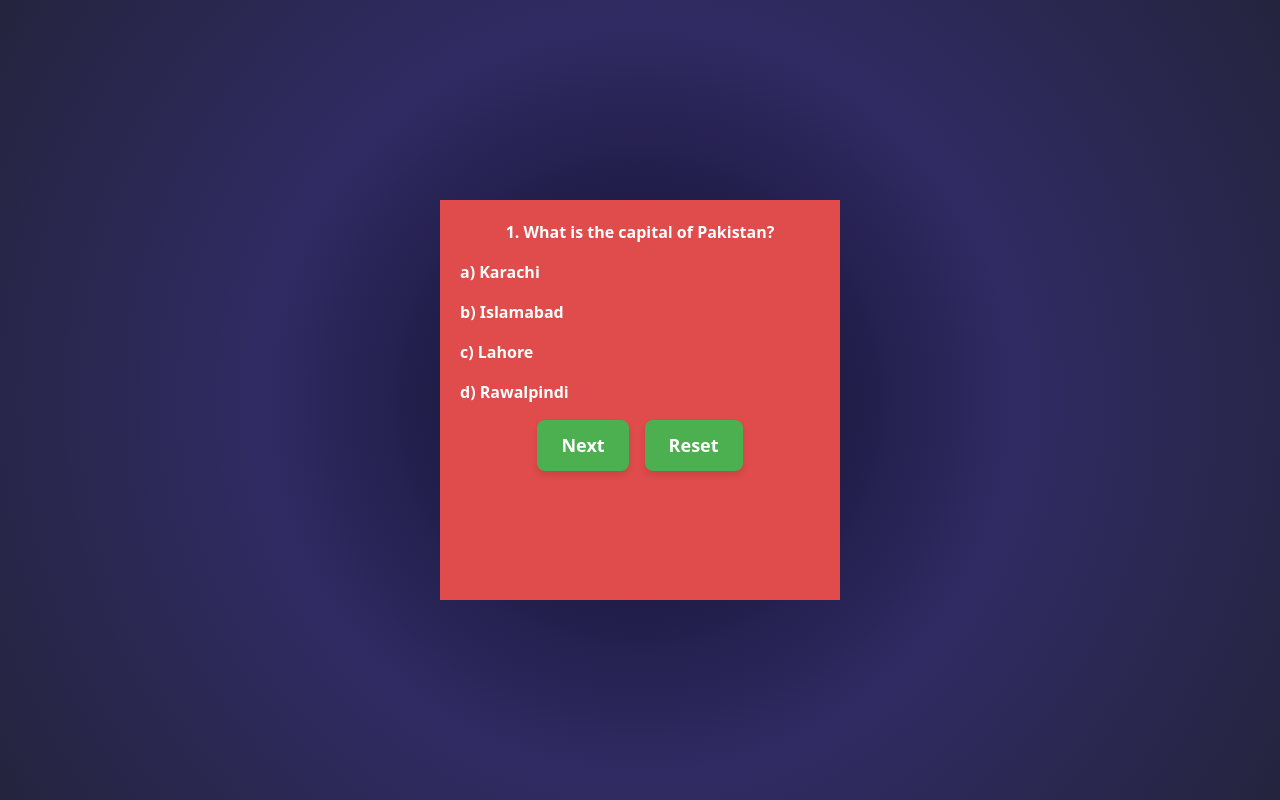
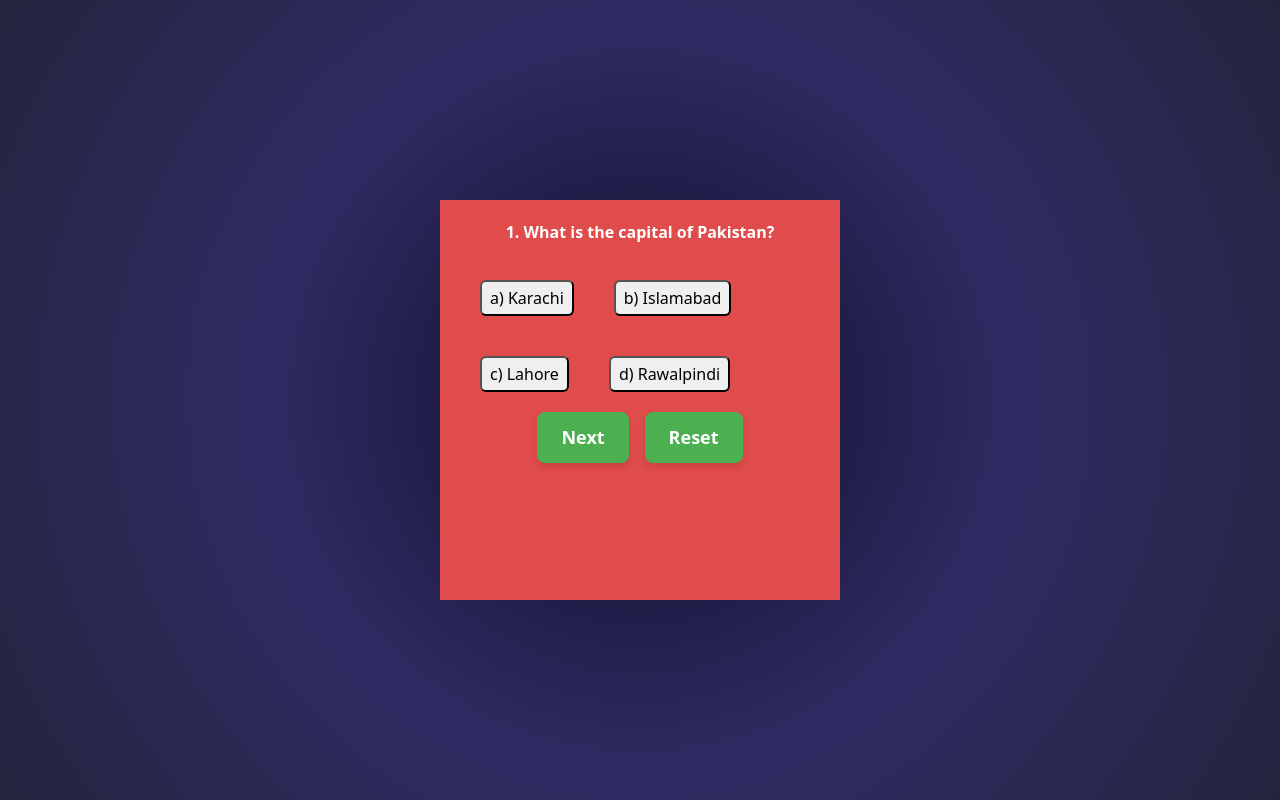
Before and after one commit to ghulamali17/quiz-website-smit-project, a plain HTML site: page quiz.html in a window 1280 px wide. Drawn offline with nearby package versions, Linux system fonts and the light colour scheme.

Commit message:
Added logic to validate answers and increment score

```diff
--- a/app.js
+++ b/app.js
@@ -2,7 +2,7 @@ let data = [
   {
     question: "What is the capital of Pakistan?",
     options: ["a) Karachi", "b) Islamabad", "c) Lahore", "d) Rawalpindi"],
-    answer: "b",
+    answer: "b) Islamabad",
   },
   {
     question: "Who is the founder of Pakistan?",
@@ -12,17 +12,17 @@ let data = [
       "c) Muhammad Ali Jinnah",
       "d) Sir Syed Ahmed Khan",
     ],
-    answer: "c",
+    answer: "c) Muhammad Ali Jinnah",
   },
   {
     question: "What is the national language of Pakistan?",
     options: ["a) Punjabi", "b) Urdu", "c) Sindhi", "d) Pashto"],
-    answer: "b",
+    answer: "b) Urdu",
   },
   {
     question: "Which is the national animal of Pakistan?",
     options: ["a) Markhor", "b) Snow Leopard", "c) Bengal Tiger", "d) Lion"],
-    answer: "a",
+    answer: "a) Markhor",
   },
   {
     question: "Which is the largest province of Pakistan by area?",
@@ -32,42 +32,42 @@ let data = [
       "c) Balochistan",
       "d) Khyber Pakhtunkhwa",
     ],
-    answer: "c",
+    answer: "c) Balochistan",
   },
   {
     question: "Which river is called the lifeline of Pakistan?",
     options: ["a) Ravi", "b) Chenab", "c) Indus", "d) Jhelum"],
-    answer: "c",
+    answer: "c) Indus",
   },
   {
     question: "What is the national sport of Pakistan?",
     options: ["a) Cricket", "b) Hockey", "c) Football", "d) Squash"],
-    answer: "b",
+    answer: "b) Hockey",
   },
   {
     question: "Which city is known as the 'City of Lights' in Pakistan?",
     options: ["a) Karachi", "b) Lahore", "c) Islamabad", "d) Faisalabad"],
-    answer: "a",
+    answer: "a) Karachi",
   },
   {
     question: "What is the currency of Pakistan?",
     options: ["a) Rupee", "b) Dollar", "c) Pound", "d) Taka"],
-    answer: "a",
+    answer: "a) Rupee",
   },
   {
     question: "Which mountain range is home to K2 in Pakistan?",
     options: ["a) Himalayas", "b) Hindu Kush", "c) Karakoram", "d) Suleiman"],
-    answer: "c",
+    answer: "c) Karakoram",
   },
   {
     question: "Which year did Pakistan become an independent country?",
     options: ["a) 1945", "b) 1947", "c) 1948", "d) 1950"],
-    answer: "b",
+    answer: "b) 1947",
   },
   {
     question: "What is the national flower of Pakistan?",
     options: ["a) Jasmine", "b) Rose", "c) Sunflower", "d) Lotus"],
-    answer: "a",
+    answer: "a) Jasmine",
   },
   {
     question: "What is the national anthem of Pakistan called?",
@@ -77,12 +77,12 @@ let data = [
       "c) Watan Hamara",
       "d) Pak Sarzameen",
     ],
-    answer: "b",
+    answer: "b) Qaumi Tarana",
   },
   {
     question: "Which city is known as the 'Manchester of Pakistan'?",
     options: ["a) Faisalabad", "b) Karachi", "c) Lahore", "d) Sialkot"],
-    answer: "a",
+    answer: "a) Faisalabad",
   },
   {
     question: "Which desert is located in Pakistan?",
@@ -92,7 +92,7 @@ let data = [
       "c) Gobi Desert",
       "d) Kalahari Desert",
     ],
-    answer: "a",
+    answer: "a) Thar Desert",
   },
   {
     question: "Who was the first Prime Minister of Pakistan?",
@@ -102,7 +102,7 @@ let data = [
       "c) Ayub Khan",
       "d) Zulfikar Ali Bhutto",
     ],
-    answer: "b",
+    answer: "b) Liaquat Ali Khan",
   },
   {
     question: "Which sea is to the south of Pakistan?",
@@ -112,7 +112,7 @@ let data = [
       "c) Mediterranean Sea",
       "d) Caspian Sea",
     ],
-    answer: "a",
+    answer: "a) Arabian Sea",
   },
   {
     question: "What is the highest civilian award in Pakistan?",
@@ -122,50 +122,68 @@ let data = [
       "c) Sitara-e-Shujaat",
       "d) Hilal-e-Imtiaz",
     ],
-    answer: "b",
+    answer: "b) Nishan-e-Pakistan",
   },
   {
     question: "Which city is famous for its 'Badshahi Mosque'?",
     options: ["a) Lahore", "b) Karachi", "c) Islamabad", "d) Multan"],
-    answer: "a",
+    answer: "a) Lahore",
   },
   {
     question: "Which is the largest dam in Pakistan?",
     options: ["a) Mangla Dam", "b) Tarbela Dam", "c) Warsak Dam", "d) Hub Dam"],
-    answer: "b",
+    answer: "b) Tarbela Dam",
   },
 ];
 
 let main = document.querySelector(".main");
 let optionDiv = document.querySelector(".optionDiv");
 let questionEle = document.querySelector(".questionEle");
-let nextBtn=document.querySelector(".next-btn");
+let nextBtn = document.querySelector(".next-btn");
 
 let count = 0;
-
+let score = 0;
 function showQuestion() {
   const currQuestion = data[count];
   questionEle.innerHTML = `${count + 1}. ${currQuestion.question}`;
 
   optionDiv.innerHTML = "";
   for (let i = 0; i < currQuestion.options.length; i++) {
-    const option = document.createElement("p");
+    const option = document.createElement("button");
+    option.classList.add("question-btn");
     option.textContent = currQuestion.options[i];
+
+    option.addEventListener("click", (e) => {
+      if (e.target.textContent === currQuestion.answer) {
+        e.target.style.backgroundColor = "green";
+        e.target.style.color = "white";
+        score++;
+      } else {
+        e.target.style.backgroundColor = "red";
+        e.target.style.color = "white";
+      }
+
+      const buttons = optionDiv.querySelectorAll("button");
+      for (let j = 0; j < buttons.length; j++) {
+        buttons[j].disabled = true;
+      }
+    });
+
     optionDiv.appendChild(option);
   }
 }
 
 function nextQuestion() {
   count++;
-  if (count >= data.length) {
-    nextBtn.disabled = true;
-    return;
+  if (count < data.length) {
+    showQuestion();
+  } else {
+    let result = document.querySelector(".result");
+    result.innerHTML = `You answered ${score} out of 20 questions correctly!`;
   }
-
-  showQuestion();
 }
 
-function reset(){
+function reset() {
   location.reload();
 }
 document.addEventListener("DOMContentLoaded", () => {
--- a/quiz.html
+++ b/quiz.html
@@ -22,11 +22,13 @@
         <div
           class="btn-div d-flex flex-wrap align-items-center justify-content-center gap-2"
         >
-          <button onclick="nextQuestion()" class="next-btn">Next</button>
+          <button onclick="nextQuestion(event)" class="next-btn">Next</button>
           <br />
           <button onclick="reset()" class="reset-btn">Reset</button>
         </div>
+        <p class="result"></p>
       </div>
+
     </main>
 
     <script
--- a/style/quiz.css
+++ b/style/quiz.css
@@ -32,3 +32,15 @@ body {
   cursor: not-allowed;
   opacity: 0.6;
 }
+.question-btn{
+  padding-bottom: 0.25rem;
+  padding-top: 0.25rem;
+  font-weight: 500;
+  padding-left: 0.5rem;
+    padding-right: 0.5rem;
+    border-radius: 0.375rem;
+    margin: 20px;
+}
+.result{
+  font-family: Outfit, sans-serif;
+}
```
